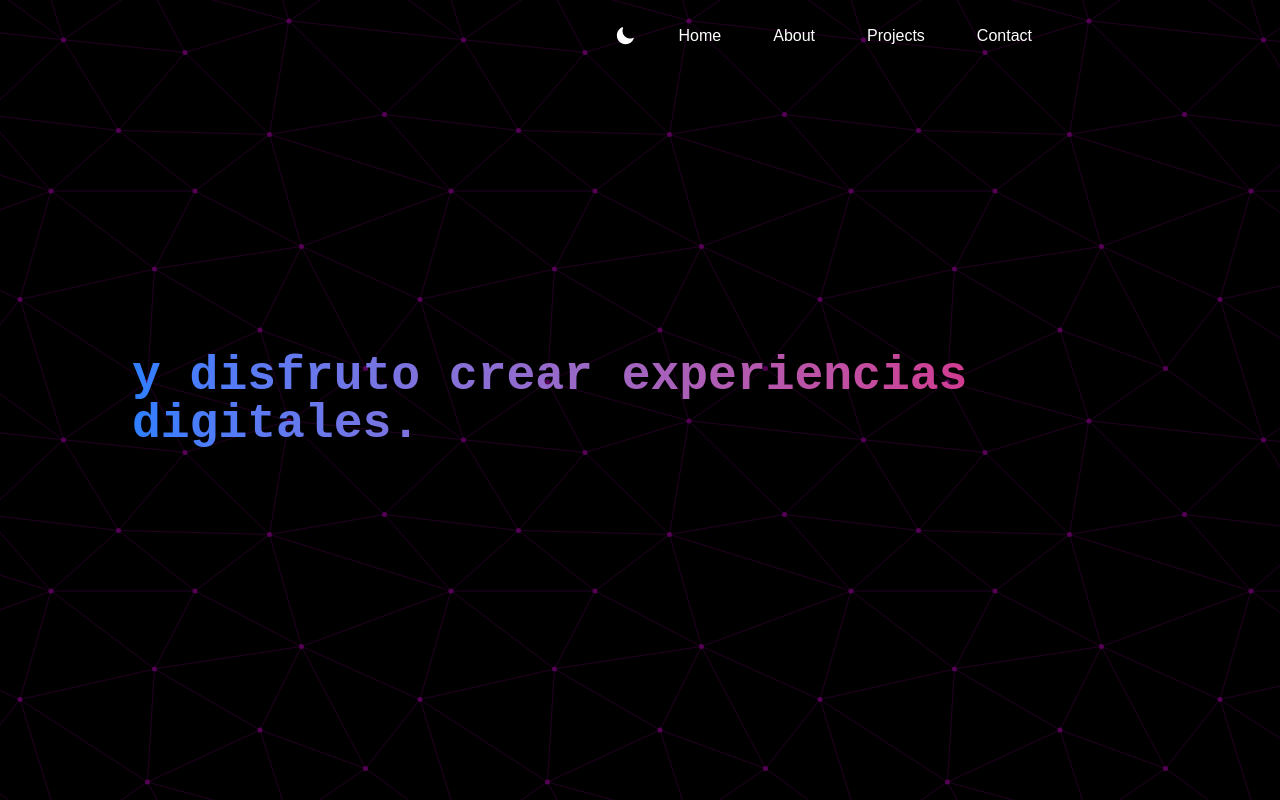
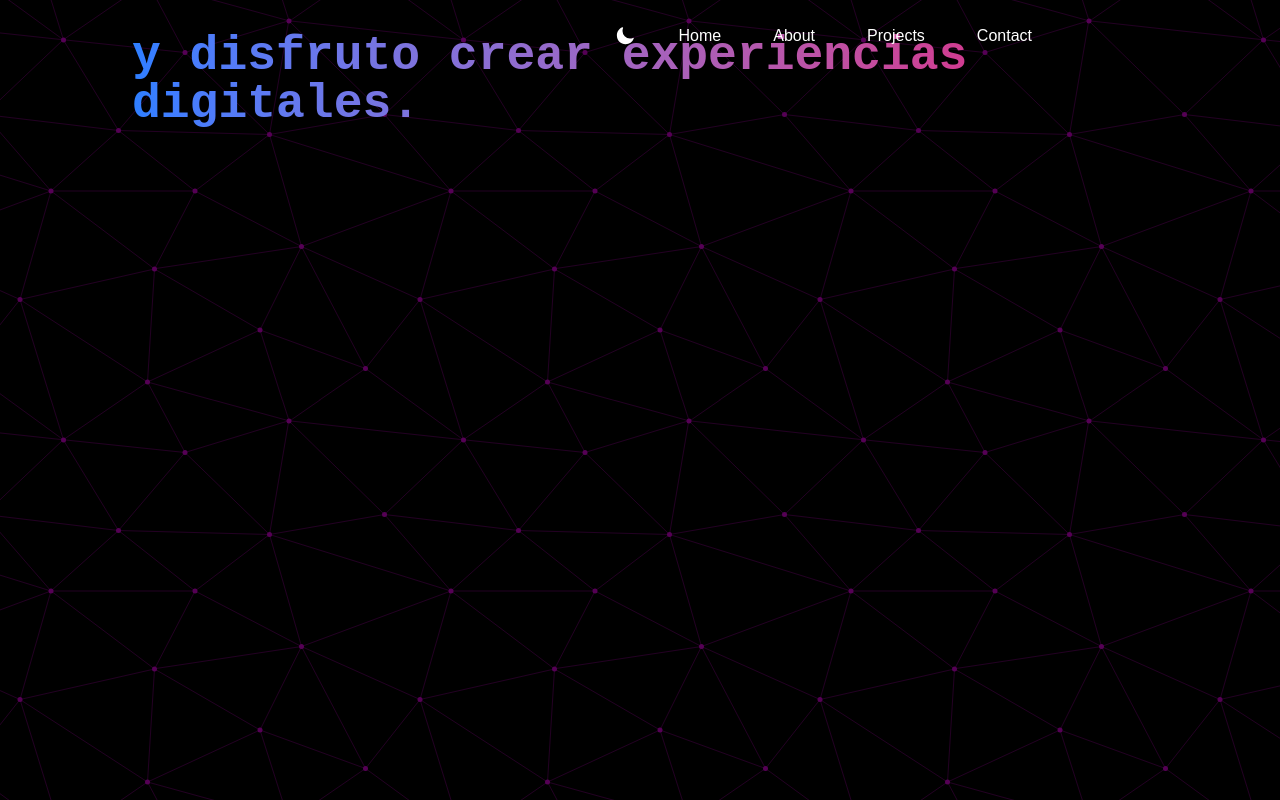
Before and after one commit to Camilo-Pal0/portfolio2, an Astro site: page / in a window 1280 px wide. Built offline with nearby package versions, Linux system fonts and the light colour scheme; Astro itself is replaced by a stand-in of ours.

Commit message:
testing 4

```diff
--- a/src/pages/index.astro
+++ b/src/pages/index.astro
@@ -8,7 +8,7 @@ import Layout from '../layouts/Layout.astro';
 <Layout>
 	<!-- Main content -->
 	<main
-	class="h-screen flex justify-center items-center"
+	class="flex justify-center items-center"
 	>
 		<section
 		class="p-2"
```
